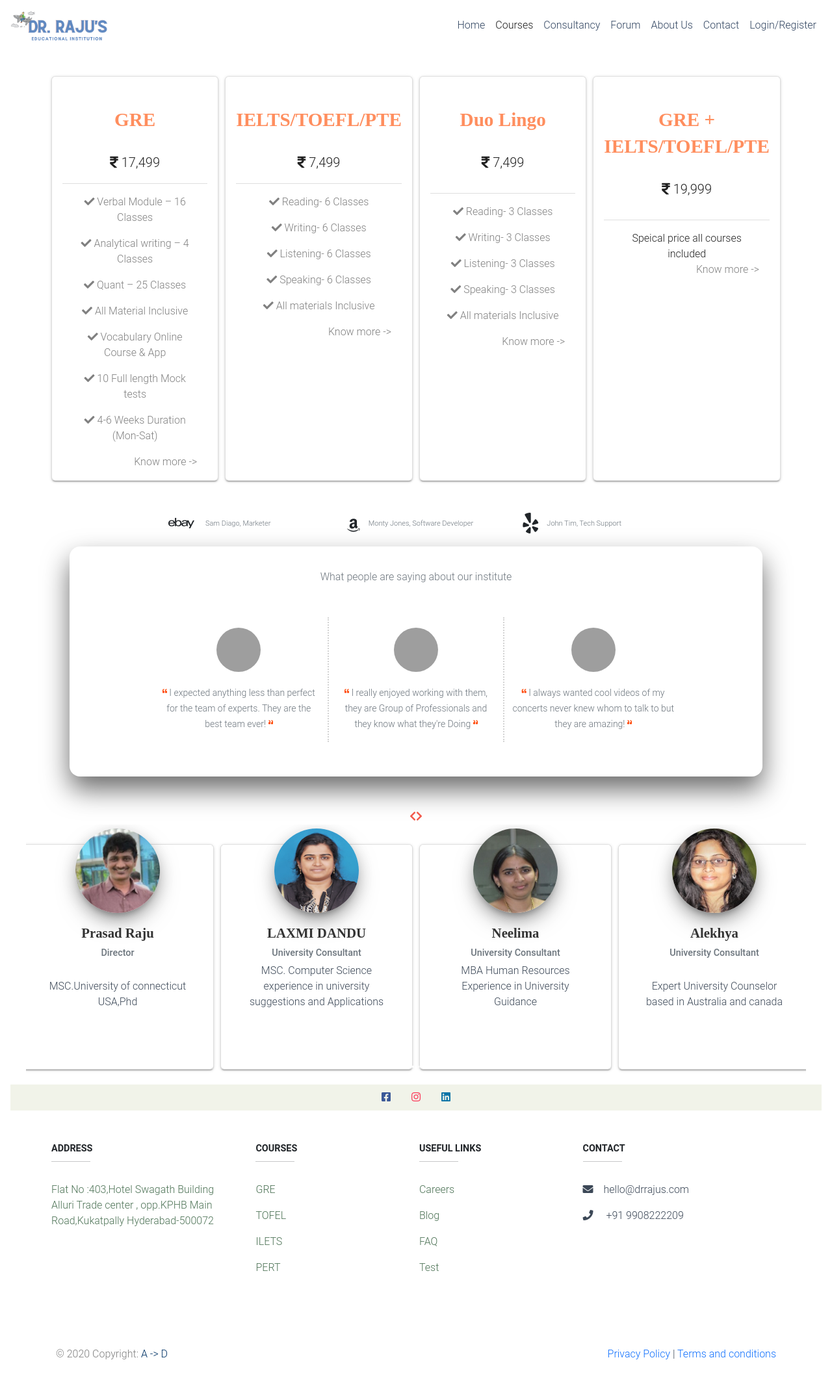
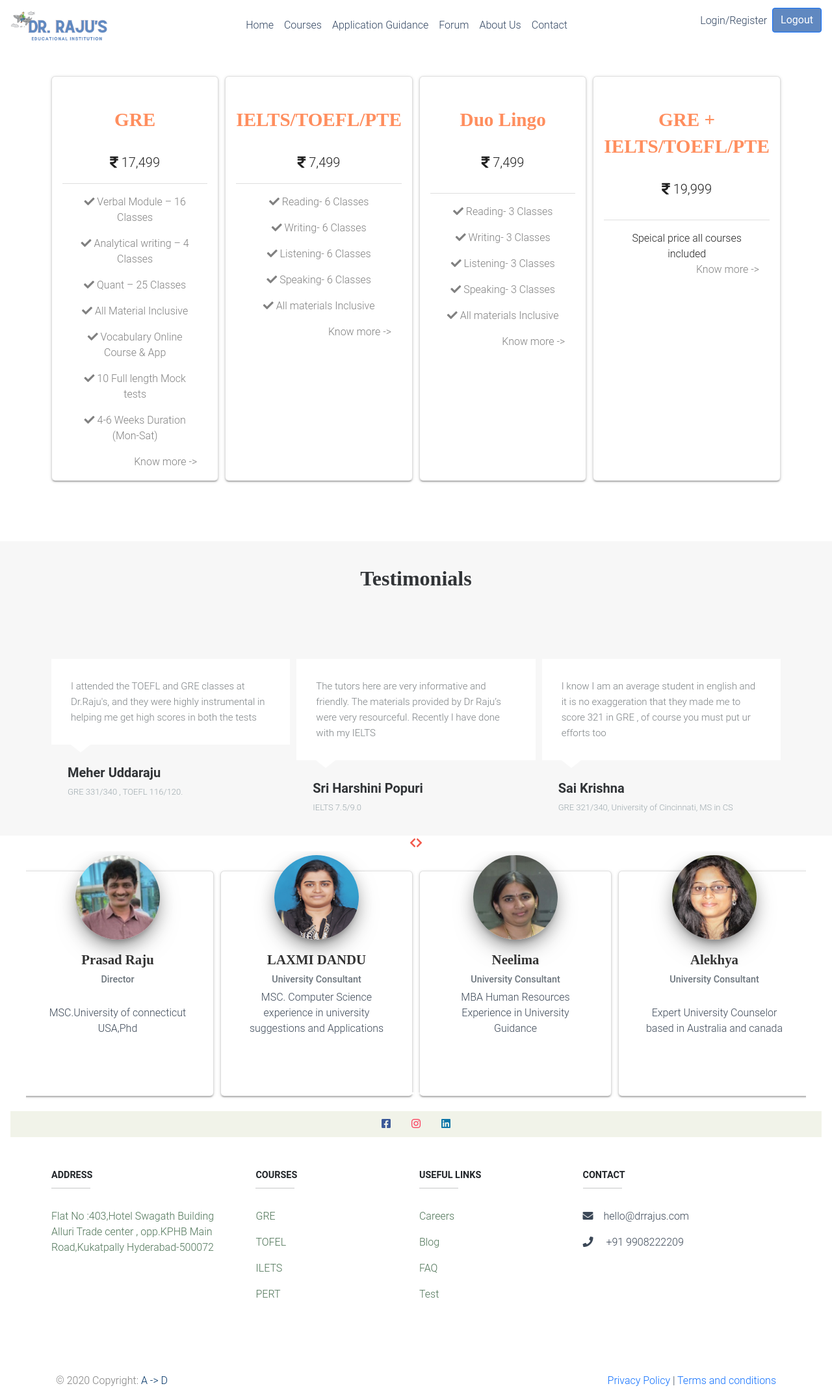
Before and after one commit to GA352491/drrajus, a Django app: page /courses/ in a window 1280 px wide. Shown: the whole page at 65% size. Before the commit the page ends 2092 px from the top, so only its background shows below. Run offline with Django 3.2, Linux system fonts and the light colour scheme; some libraries are stand-ins or nearby versions; grey boxes are pictures that could not be loaded.

Commit message:
Update courses.html

```diff
--- a/elearning/templates/courses.html
+++ b/elearning/templates/courses.html
@@ -60,10 +60,11 @@
             transform-origin: right bottom;
         }
 
-        .card:hover::before, .card:hover::after, .card:focus::before, .card:focus::after {
-            transform: scale3d(1, 1, 1);
-        }
-    </style>
+        /*
+                .card:hover::before, .card:hover::after, .card:focus::before, .card:focus::after {
+                    transform: scale3d(1, 1, 1);
+                }/*
+</style>
     <style>
         a.active {
             border-bottom: 2px solid #55c57a;
@@ -82,6 +83,103 @@
             color: black;
             background-color: white;
             border-radius: 0.5rem 0.5rem 0 0;
+        }
+
+
+    </style>
+    <style>
+        .testimonials-clean {
+            color: #313437;
+            background-color: #f7f7f7;
+        }
+
+        .testimonials-clean p {
+            color: #7d8285;
+        }
+
+        .testimonials-clean h2 {
+            font-weight: bold;
+            margin-bottom: 40px;
+            padding-top: 40px;
+            color: inherit;
+        }
+
+        @media (max-width: 767px) {
+            .testimonials-clean h2 {
+                margin-bottom: 25px;
+                padding-top: 25px;
+                font-size: 24px;
+            }
+        }
+
+        .testimonials-clean .intro {
+            font-size: 16px;
+            max-width: 500px;
+            margin: 0 auto;
+        }
+
+        .testimonials-clean .intro p {
+            margin-bottom: 0;
+        }
+
+        .testimonials-clean .people {
+            padding: 50px 0 20px;
+        }
+
+        .testimonials-clean .item {
+            margin-bottom: 32px;
+        }
+
+        @media (min-width: 768px) {
+            .testimonials-clean .item {
+                height: 220px;
+            }
+        }
+
+        .testimonials-clean .item .box {
+            padding: 30px;
+            background-color: #fff;
+            position: relative;
+        }
+
+        .testimonials-clean .item .box:after {
+            content: '';
+            position: absolute;
+            left: 30px;
+            bottom: -24px;
+            width: 0;
+            height: 0;
+            border: 15px solid transparent;
+            border-width: 12px 15px;
+            border-top-color: #fff;
+        }
+
+        .testimonials-clean .item .author {
+            margin-top: 28px;
+            padding-left: 25px;
+        }
+
+        .testimonials-clean .item .name {
+            font-weight: bold;
+            margin-bottom: 2px;
+            color: inherit;
+        }
+
+        .testimonials-clean .item .title {
+            font-size: 13px;
+            color: #9da9ae;
+        }
+
+        .testimonials-clean .item .description {
+            font-size: 15px;
+            margin-bottom: 0;
+        }
+
+        .testimonials-clean .item img {
+            max-width: 40px;
+            float: left;
+            margin-right: 12px;
+            margin-top: -5px;
         }
 
 
@@ -101,16 +199,15 @@
                 <span class="navbar-toggler-icon"></span>
             </button>
             <div class="collapse navbar-collapse" id="navbarNav">
-                <ul class="navbar-nav ml-auto">
+                <ul class="navbar-nav mx-auto">
                     <li class="nav-item">
                         <a class="nav-link " aria-current="page" href="{% url 'home' %}">Home</a>
                     </li>
                     <li class="nav-item">
-                        <a class="nav-link active " aria-current="page" href="{% url 'courses' %}"
-                           style="border-bottom: none">Courses</a>
+                        <a class="nav-link " aria-current="page" href="{% url 'courses' %}">Courses</a>
                     </li>
                     <li class="nav-item">
-                        <a class="nav-link" href="{% url 'consultancy' %}">Consultancy</a>
+                        <a class="nav-link" href="{% url 'consultancy' %}">Application Guidance</a>
                     </li>
                     <li class="nav-item">
                         <a class="nav-link" href="{% url 'forum' %}">Forum</a>
@@ -118,15 +215,21 @@
                     <li class="nav-item">
                         <a class="nav-link" href="{% url 'About Us' %}">About Us</a>
                     </li>
-
                     <li class="nav-item">
                         <a class="nav-link" href="{% url 'contact' %}">Contact</a>
                     </li>
+
+                </ul>
+                <ul class="navbar-nav">
                     <li class="nav-item">
+
                         <a class="nav-link" href="{% url 'login' %}">Login/Register</a>
                     </li>
-
-
+                    <li class="nav-item">
+                        <a href="{% url 'logout' %}" class="btn btn-primary btn-md " tabindex="-1" role="button" aria-disabled="true" style="background-color: #6088c0">Logout</a>
+
+                        <a class="nav-link" href=""></a>
+                    </li>
                 </ul>
             </div>
         </div>
@@ -218,7 +321,7 @@
             padding-bottom: 50px
         }
     </style>
-       <style>
+    <style>
         .carousel {
             width: 1200px;
         }
@@ -762,9 +865,9 @@
         <div class="row">
 
             <div class="col-sm">
-                <div class="card mb-5 mb-lg-0">
+                <div class="card mb-5 mb-lg-0" >
                     <div class="card-content">
-                        <div class="card-body d-flex flex-column">
+                        <div class="card-body d-flex flex-column" >
                             <div class="justify-content-center" style="text-align: center">
                                 <h3 style="color: #ff8e5e">GRE</h3>
                                 <h5><i class="fas fa-rupee-sign"></i> 17,499</h5>
@@ -810,7 +913,7 @@
                                                 <span style="float: right">
                                             <a href="" style="color: gray">Know more -></a>
                                         </span>
-                                       <!-- <div class="card-footer" style="padding-top: 80px">
+                                        <!-- <div class="card-footer" style="padding-top: 80px">
 
                                             <div class=""
                                                  style="position: absolute; bottom: 15px; width: 85%;">
@@ -963,7 +1066,7 @@
                                             <a href="" style="color: gray">Know more -></a></span>
                                     <br>
                                     <br>
-                                   <!-- <div class="card-footer">
+                                    <!-- <div class="card-footer">
 
                                         <div class="" style="position: absolute; bottom: 15px; width: 85%;">
 
@@ -985,57 +1088,46 @@
         </div>
     </div>
 
-    <div class='container1 mx-auto mt-5 col-md-10 col-11'>
-        <div class="header text-muted"> What people are saying about our institute</div>
-        <div class="row" style="justify-content: center">
-            <div class="card1 col-md-3 col-11">
-                <div class="card-content">
-                    <div class="card-body p-0">
-                        <div class="profile mb-4 mt-3"><img
-                                src="https://res.cloudinary.com/dxfq3iotg/image/upload/v1574583336/AAA/4.jpg"></div>
-                        <div class="card-subtitle">
-                            <p><small class="text-muted"> <i class="fas fa-quote-left"></i> I expected anything less
-                                than perfect for the team of experts. They are the best team ever! <i
-                                        class="fas fa-quote-left fa-flip-horizontal"></i> </small></p>
-                        </div>
-                        <div class="card-body company"><i class="fab fa-ebay fa-2x"></i> <small
-                                class="intro text-muted">Sam Diago, Marketer</small></div>
+    <div class="testimonials-clean ">
+        <div class="container">
+            <div class="intro">
+                <h2 class="text-center">Testimonials </h2>
+            </div>
+            <div class="row people">
+                <div class="col-md-6 col-lg-4 item">
+                    <div class="box">
+                        <p class="description">I attended the TOEFL and GRE classes at Dr.Raju's, and they were highly instrumental in helping me get high scores in both the tests</p>
+                    </div>
+                    <div class="author">
+                        <h5 class="name">Meher Uddaraju</h5>
+                        <p class="title">GRE 331/340 , TOEFL 116/120.</p>
                     </div>
                 </div>
-            </div>
-            <div class="card1 col-md-3 col-11 second">
-                <div class="card-content">
-                    <div class="card-body p-0">
-                        <div class="profile mb-4 mt-3"><img
-                                src="https://res.cloudinary.com/dxfq3iotg/image/upload/v1574583319/AAA/3.jpg"></div>
-                        <div class="card-subtitle">
-                            <p><small class="text-muted"> <i class="fas fa-quote-left "></i> I really enjoyed working
-                                with them, they are Group of Professionals and they know what they're Doing <i
-                                        class="fas fa-quote-left fa-flip-horizontal"></i> </small></p>
-                        </div>
-                        <div class="card-body company"><i class="fab fa-amazon fa-2x"></i><small
-                                class="intro text-muted">Monty Jones, Software Developer</small></div>
+                <div class="col-md-6 col-lg-4 item">
+                    <div class="box">
+                        <p class="description">The tutors here are very informative and friendly. The materials provided by Dr Raju’s were very resourceful. Recently I have done with my IELTS </p>
+                    </div>
+                    <div class="author">
+                        <h5 class="name">Sri Harshini Popuri</h5>
+                        <p class="title"> IELTS 7.5/9.0</p>
                     </div>
                 </div>
-            </div>
-            <div class="card1 col-md-3 col-11 third">
-                <div class="card-content">
-                    <div class="card-body p-0">
-                        <div class="profile mb-4 mt-3"><img
-                                src="https://res.cloudinary.com/dxfq3iotg/image/upload/v1574583246/AAA/2.jpg"></div>
-                        <div class="card-subtitle">
-                            <p><small class="text-muted"> <i class="fas fa-quote-left"></i> I always wanted cool videos
-                                of my concerts never knew whom to talk to but they are amazing! <i
-                                        class="fas fa-quote-left fa-flip-horizontal"></i> </small></p>
-                        </div>
-                        <div class="card-body company"><i class="fab fa-yelp fa-2x"></i><small class="intro text-muted">John
-                            Tim, Tech Support</small></div>
+                <div class="col-md-6 col-lg-4 item">
+                    <div class="box">
+                        <p class="description">I know I am an average student in english and it is no exaggeration that they made me to score 321 in GRE  , of course you must put ur efforts too</p>
+                    </div>
+                    <div class="author">
+                        <h5 class="name">Sai Krishna</h5>
+                        <p class="title">GRE 321/340, University of Cincinnati, MS in CS</p>
                     </div>
                 </div>
             </div>
         </div>
     </div>
-        <div class="container-fluid ">
+
+
+
+    <div class="container-fluid ">
         <div class="d-flex justify-content-center">
             <!--Carousel Wrapper-->
             <div id="multi-item-example" class="carousel slide carousel-multi-item" data-ride="carousel">
```
